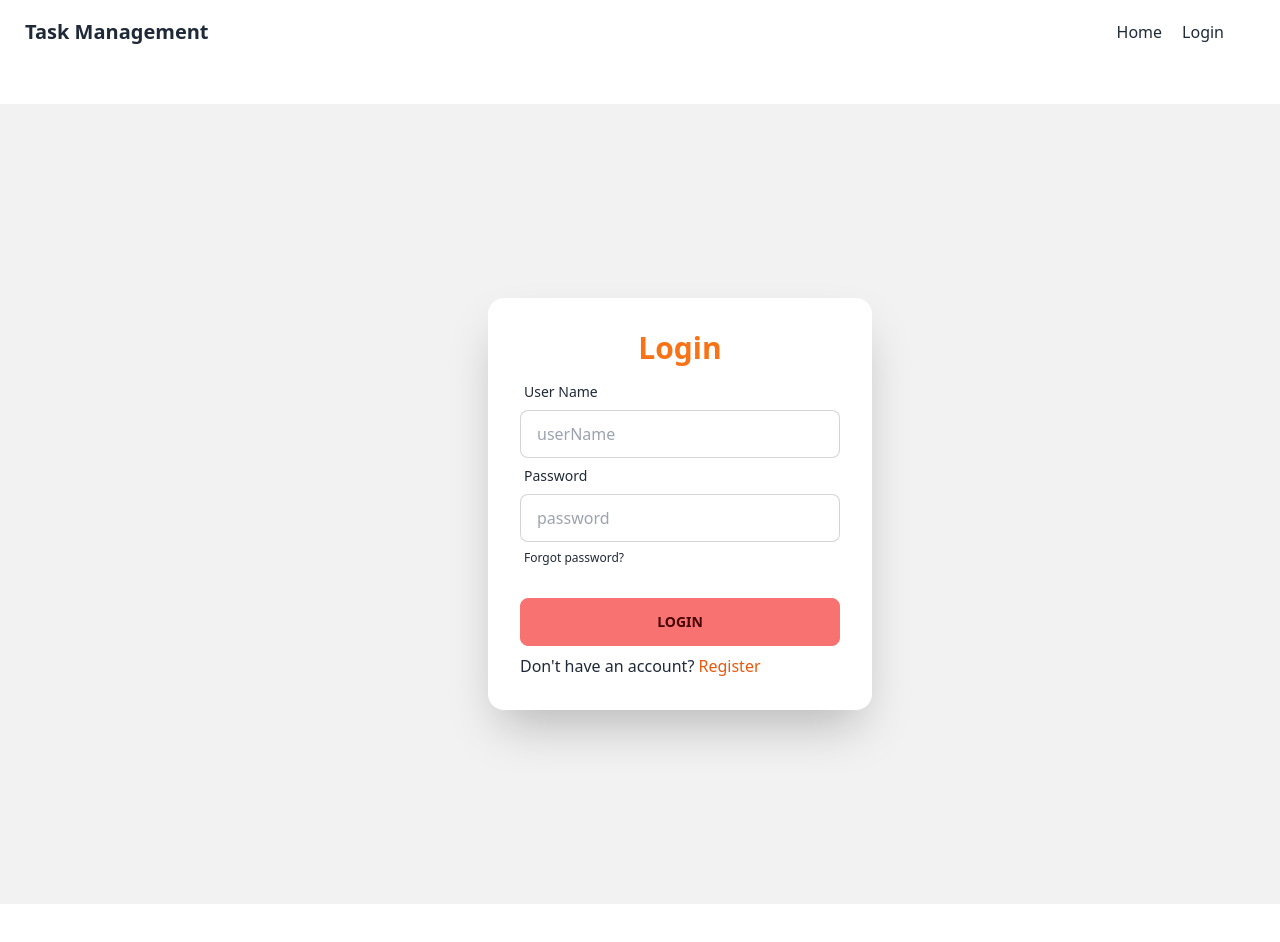
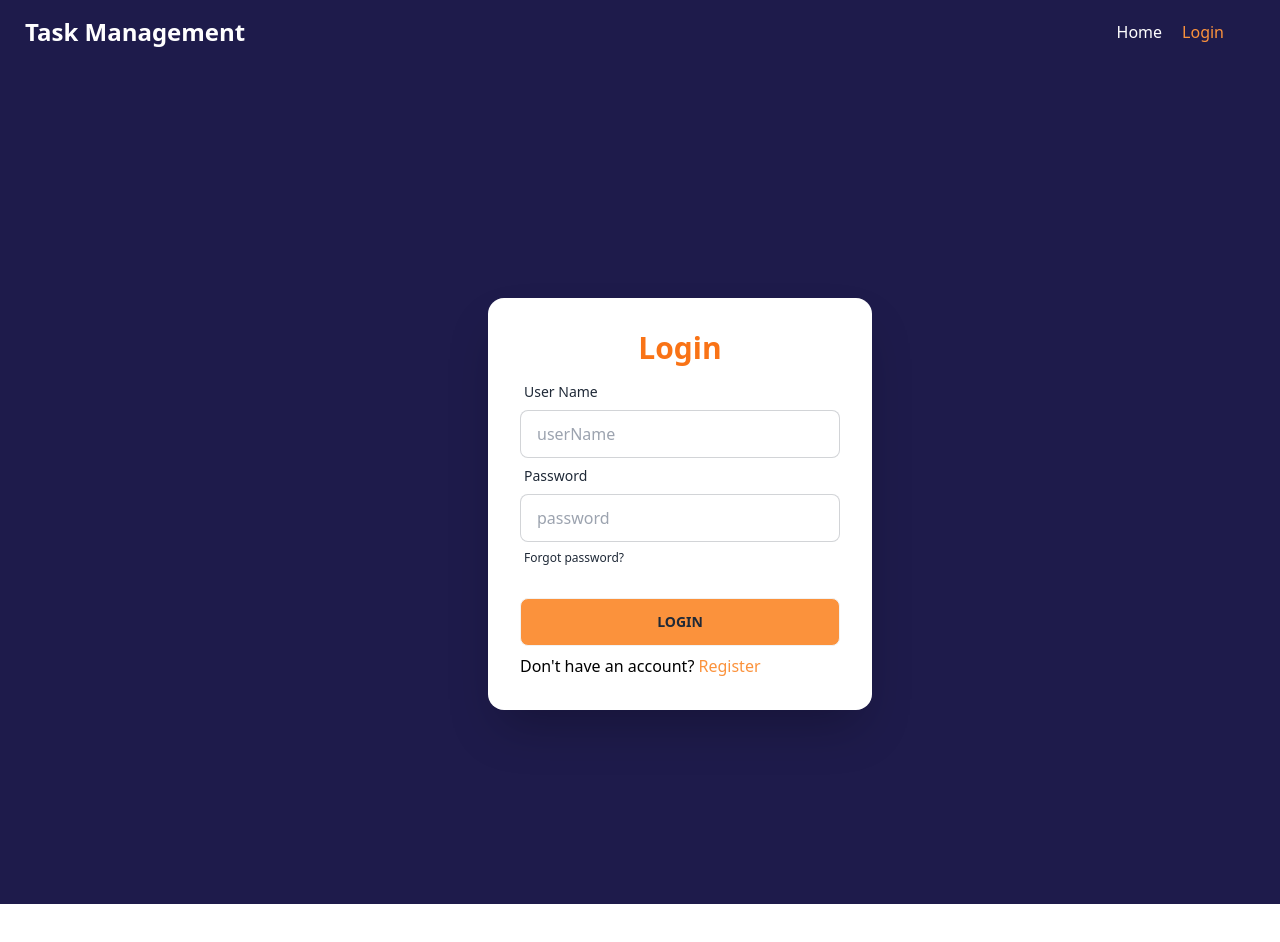
Before and after one commit to semon69/task-management-application, a React (Vite) app: page /login in a window 1280 px wide. Built offline with nearby package versions, Linux system fonts and the light colour scheme; no server answers.

Commit message:
add some style

```diff
--- a/src/App.jsx
+++ b/src/App.jsx
@@ -4,7 +4,7 @@ import { Outlet } from 'react-router-dom';
 function App() {
 
   return (
-    <div>
+    <div className='bg-indigo-950 text-white'>
       <Navbar></Navbar>
       <Outlet></Outlet>
     </div>
--- a/src/components/Home/Home.jsx
+++ b/src/components/Home/Home.jsx
@@ -4,7 +4,7 @@ import TaskApp from './TaskApp';
 const Home = () => {
 
     return (
-        <div className='max-w-7xl mx-auto my-10'>
+        <div className='max-w-7xl mx-auto'>
             <TaskApp></TaskApp>
         </div>
     );
--- a/src/components/Home/TaskApp.jsx
+++ b/src/components/Home/TaskApp.jsx
@@ -1,7 +1,6 @@
 import React, { useState, useEffect, useContext } from 'react';
 import { AuthContext } from '../../AuthProvider/AuthProvider';
 import { useNavigate } from "react-router-dom";
-import TaskTable from './TaskTable';
 import TaskList from './TaskList';
 
 function TaskApp() {
@@ -89,13 +88,13 @@ function TaskApp() {
     });
 
     return (
-        <div>
-            <h1 className='text-center font-bold text-3xl'>Create a Task</h1>
+        <div className=''>
+            <h1 className='text-center font-bold text-3xl text-orange-400 my-6'>Create a Task</h1>
             <form className='border max-w-5xl mx-auto shadow-xl p-10 rounded space-y-5'>
                 <div>
                     <label className='font-bold pr-5'>Title:</label>
                     <input
-                        className="input input-bordered w-full max-w-xs"
+                        className="input input-bordered w-full max-w-xs text-black"
                         type="text"
                         name="title"
                         value={newTask.title}
@@ -105,7 +104,7 @@ function TaskApp() {
                 <div className='flex items-center'>
                     <label className='font-bold pr-5'>Description:</label>
                     <textarea
-                        className='textarea textarea-bordered'
+                        className='textarea textarea-bordered text-black'
                         name="description"
                         value={newTask.description}
                         onChange={handleChange}
@@ -114,6 +113,7 @@ function TaskApp() {
                 <div>
                     <label className='font-bold pr-5'>Due Date:</label>
                     <input
+                        className='bg-indigo-950 text-white border-2 p-2 rounded'
                         type="date"
                         name="dueDate"
                         value={newTask.dueDate}
@@ -123,6 +123,7 @@ function TaskApp() {
                 <div>
                     <label className='font-bold pr-5'>Priority:</label>
                     <select
+                        className='bg-indigo-950 text-white border-2 p-2 rounded'
                         name="priority"
                         value={newTask.priority}
                         onChange={handleChange}
@@ -135,7 +136,7 @@ function TaskApp() {
                 <div>
                     <label className='font-bold pr-5'>Assign To:</label>
                     <input
-                        className="input input-bordered w-full max-w-xs"
+                        className="input input-bordered w-full max-w-xs text-black"
                         type="text"
                         name="assignedTo"
                         placeholder='User Name'
@@ -146,6 +147,7 @@ function TaskApp() {
                 <div>
                     <label className='font-bold pr-5'>Status:</label>
                     <select
+                        className='bg-indigo-950 text-white  border-2 p-2 rounded'
                         name="status"
                         value={newTask.status}
                         onChange={handleChange}
@@ -155,7 +157,7 @@ function TaskApp() {
                         <option value="completed">Completed</option>
                     </select>
                 </div>
-                <button onClick={handleSubmit} className='btn' type="submit">Create Task</button>
+                <button onClick={handleSubmit} className='btn bg-orange-400 font-bold text-white' type="submit">Create Task</button>
             </form>
             <TaskList setStatusFilter={setStatusFilter} handleSortingChange={handleSortingChange} filteredTasks={filteredTasks}></TaskList>
         </div>
--- a/src/components/Home/TaskList.jsx
+++ b/src/components/Home/TaskList.jsx
@@ -3,29 +3,31 @@ import TaskTable from './TaskTable';
 
 const TaskList = ({ setStatusFilter, handleSortingChange, filteredTasks }) => {
     return (
-        <div>
-            <h2>Task List</h2>
-            <div>
+        <div className='my-10'>
+            <h2 className='text-center font-bold text-3xl text-orange-400 my-5'>Task List</h2>
+            <div className='flex justify-center items-center gap-8 my-5'>
+                <div className='border-2 rounded'>
                     <label>Status Filter:</label>
-                <select onChange={(e) => setStatusFilter(e.target.value)}>
+                    <select className='bg-indigo-950 text-white' onChange={(e) => setStatusFilter(e.target.value)}>
                         <option value="all">All</option>
                         <option value="completed">Completed</option>
                         <option value="in progress">In Progress</option>
                         <option value="pending">Pending</option>
                     </select>
                 </div>
-            <div>
-                <select onChange={(e) => handleSortingChange(e.target.value)}>
+                <div className='border-2 rounded'>
+                    <select className='bg-indigo-950 text-white' onChange={(e) => handleSortingChange(e.target.value)}>
                         <option value="priority">Priority</option>
                         <option value="dueDate">Due Date</option>
                     </select>
+                </div>
             </div>
             <ul>
                 <div className="overflow-x-auto">
                     <table className="table">
                         {/* head */}
                         <thead>
-                            <tr className='font-bold text-black'>
+                            <tr className='font-bold text-xl text-white'>
                                 <th></th>
                                 <th>Task</th>
                                 <th>Description</th>
--- a/src/components/login/Login.jsx
+++ b/src/components/login/Login.jsx
@@ -23,12 +23,12 @@ const Login = () => {
     return (
         <div>
             <div>
-                <div className="hero min-h-screen bg-base-200 my-10">
+                <div className="hero min-h-screen bg-indigo-950  my-10">
                     <div className="hero-content flex-col lg:flex-row">
                         <div className="w-1/2 mr-16">
                             {/* <img src={} alt="" /> */}
                         </div>
-                        <div className="card flex-shrink-0 w-full max-w-sm shadow-2xl bg-base-100">
+                        <div className="card flex-shrink-0 w-full max-w-sm shadow-2xl bg-white">
                             <div className="card-body">
                                 <h1 className="text-3xl font-bold text-center text-orange-500">Login</h1>
                                 <form onSubmit={handleLogin}>
@@ -49,11 +49,11 @@ const Login = () => {
                                         </label>
                                     </div>
                                     <div className="form-control mt-6">
-                                        <input className="btn btn-error" type="submit" value="Login" />
+                                        <input className="btn bg-orange-400 font-bold" type="submit" value="Login" />
                                     </div>
                                 </form>
                                 <div>
-                                    <p>Don't have an account? <Link className='text-orange-600' to='/registration'>Register</Link></p>
+                                    <p className='text-black'>Don't have an account? <Link className='text-orange-400' to='/registration'>Register</Link></p>
                                 </div>
                             </div>
                         </div>
--- a/src/components/login/Registration.jsx
+++ b/src/components/login/Registration.jsx
@@ -25,14 +25,14 @@ const Registration = () => {
     }
     return (
         <div>
-            <div className="hero min-h-screen bg-base-200 my-10">
+            <div className="hero min-h-screen bg-indigo-950 my-10">
                 <div className="hero-content flex-col lg:flex-row">
                     <div className="w-1/2 mr-16">
                         {/* <img src={img} alt="" /> */}
                     </div>
-                    <div className="card flex-shrink-0 w-full max-w-sm shadow-2xl bg-base-100">
+                    <div className="card flex-shrink-0 w-full max-w-sm shadow-2xl bg-white">
                         <div className="card-body">
-                            <h1 className="text-3xl font-bold text-center text-orange-500">Sign Up</h1>
+                            <h1 className="text-3xl font-bold text-center text-orange-400">Sign Up</h1>
                             <form onSubmit={handleRegister}>
 
 
@@ -58,15 +58,15 @@ const Registration = () => {
                                     <label className="label">
                                         <span className="label-text">Password</span>
                                     </label>
-                                    <input type="text" placeholder="password" name='password' className="input input-bordered" />
+                                    <input type="password" placeholder="password" name='password' className="input input-bordered" />
 
                                 </div>
                                 <div className="form-control mt-6">
-                                    <input className="btn btn-error" type="submit" value="Sign Up" />
+                                    <input className="btn bg-orange-400 font-bold" type="submit" value="Sign Up" />
                                 </div>
                             </form>
                             <div>
-                                <p>Already have an account? <Link className='text-orange-600' to='/login'>Login</Link></p>
+                                <p className='text-black'>Already have an account? <Link className='text-orange-400' to='/login'>Login</Link></p>
                             </div>
                         </div>
                     </div>
--- a/src/components/navbar/Navbar.jsx
+++ b/src/components/navbar/Navbar.jsx
@@ -1,5 +1,5 @@
 import React, { useContext } from 'react';
-import { Link } from 'react-router-dom';
+import { NavLink } from 'react-router-dom';
 import { AuthContext } from '../../AuthProvider/AuthProvider';
 
 const Navbar = () => {
@@ -9,14 +9,14 @@ const Navbar = () => {
     }
     return (
         <div>
-            <div className="navbar bg-base-100">
+            <div className="navbar bg-indigo-950 text-white">
                 <div className="flex-1">
-                    <a className="btn btn-ghost normal-case text-xl">Task Management</a>
+                    <a className="btn btn-ghost normal-case text-2xl font-bold">Task Management</a>
                 </div>
                 <div className="flex-none gap-2 mx-10">
                     <div className="flex gap-5">
-                        <p><Link to='/'>Home</Link> </p>
-                        <p><Link to='/login'>Login</Link> </p>
+                        <p><NavLink className={({ isActive }) => isActive? "text-orange-400": ""} to='/'>Home</NavLink> </p>
+                        <p><NavLink className={({ isActive }) => isActive? "text-orange-400": ""} to='/login'>Login</NavLink> </p>
                     </div>
                     <div className="dropdown dropdown-end">
                         {
```
Lines whose indentation alone changed are shown as unchanged.
